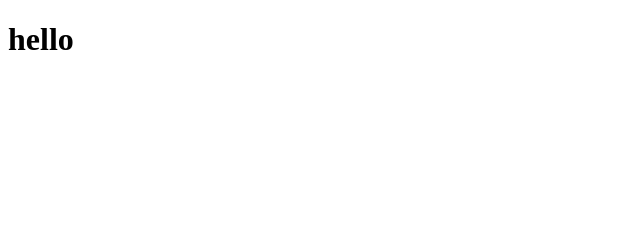
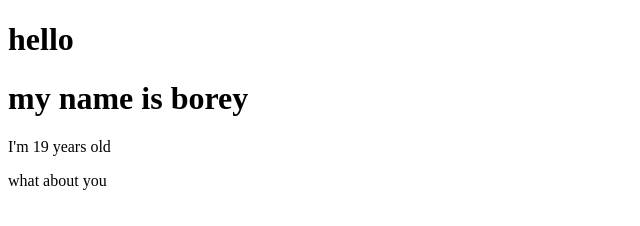
Before and after one commit to borey-penh/projcet-git, a plain HTML site: page index.html in a window 1280 px wide. Shown: the whole page, without its empty margins (0-640 px from the left). Drawn offline with Linux system fonts and the light colour scheme.

Commit message:
add file

```diff
--- a/index.html
+++ b/index.html
@@ -7,5 +7,8 @@
 </head>
 <body>
     <h1>hello</h1>
+    <h1>my name is borey</h1>
+    <p>I'm 19 years old</p>
+    <p>what about you</p>
 </body>
 </html>
```
